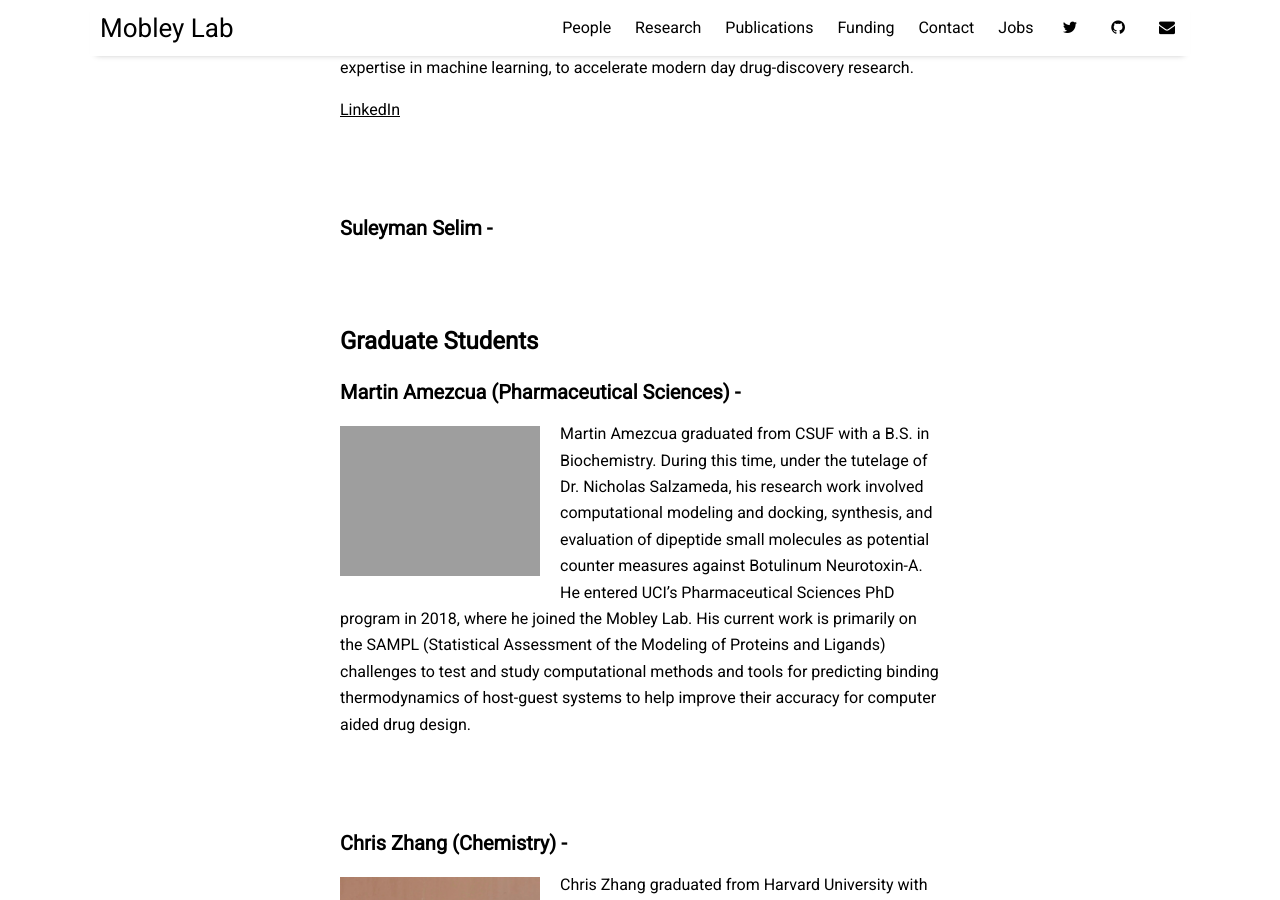
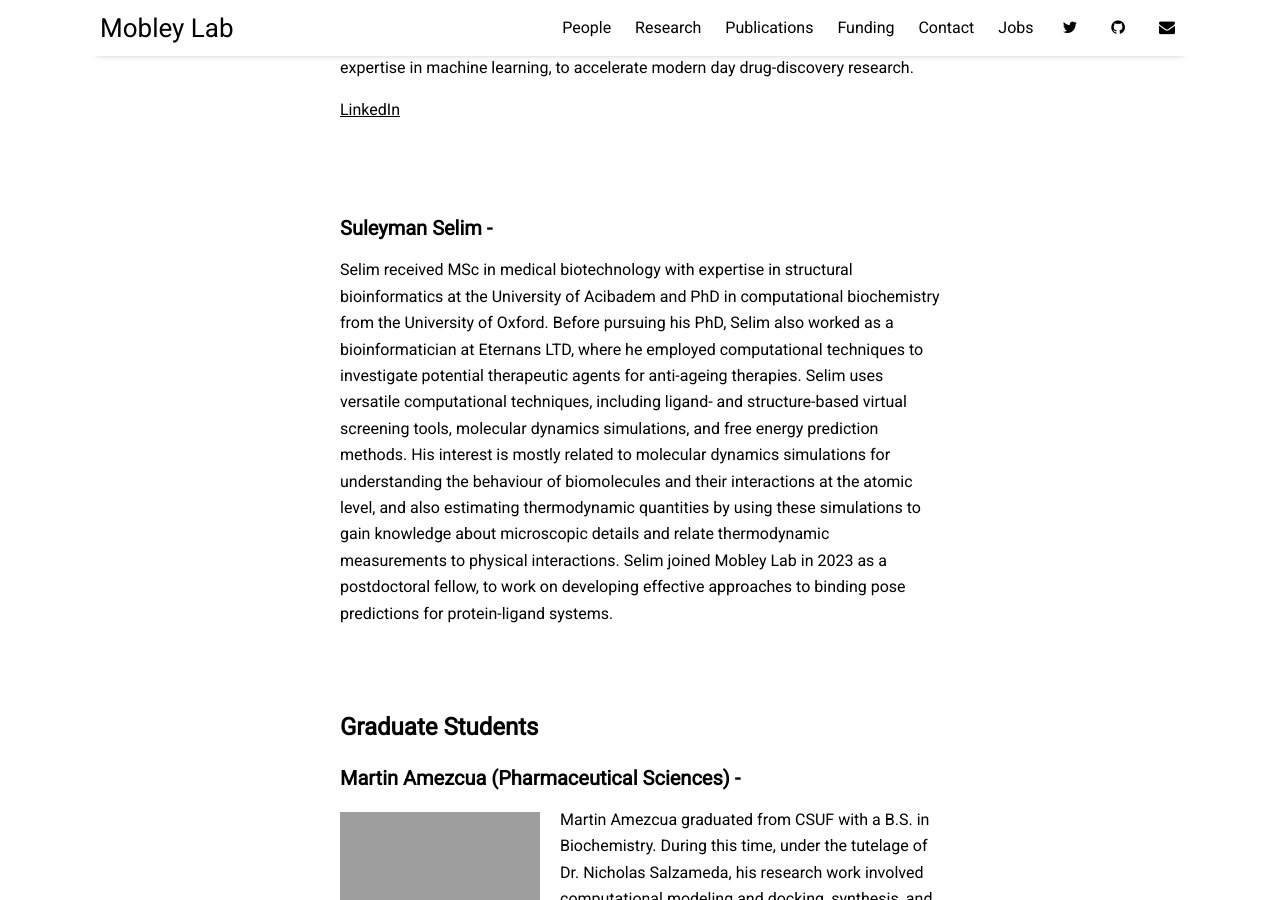
Before and after one commit to MobleyLab/mobleylab.org, a Jekyll site: the page built from pages/people.md, in a window 1280 px wide and 900 px high, scrolled down 1733 px. Built offline with Jekyll 4.4.1, drawn with Linux system fonts in a browser that asks for light colours; nearby versions of some CDN libraries.

Commit message:
add selim bio

```diff
--- a/pages/people.md
+++ b/pages/people.md
@@ -37,6 +37,8 @@ Swapnil received his M.Sc. Integrated degree in Chemistry from IIT Kanpur, India
 <br />
 
 ### **Suleyman Selim** -
+
+Selim received MSc in medical biotechnology with expertise in structural bioinformatics at the University of Acibadem and PhD in computational biochemistry from the University of Oxford. Before pursuing his PhD, Selim also worked as a bioinformatician at Eternans LTD, where he employed computational techniques to investigate potential therapeutic agents for anti-ageing therapies. Selim uses versatile computational techniques, including ligand- and structure-based virtual screening tools, molecular dynamics simulations, and free energy prediction methods. His interest is mostly related to molecular dynamics simulations for understanding the behaviour of biomolecules and their interactions at the atomic level, and also estimating thermodynamic quantities by using these simulations to gain knowledge about microscopic details and relate thermodynamic measurements to physical interactions. Selim joined Mobley Lab in 2023 as a postdoctoral fellow, to work on developing effective approaches to binding pose predictions for protein-ligand systems.
 
 <br />
 <br />
```
